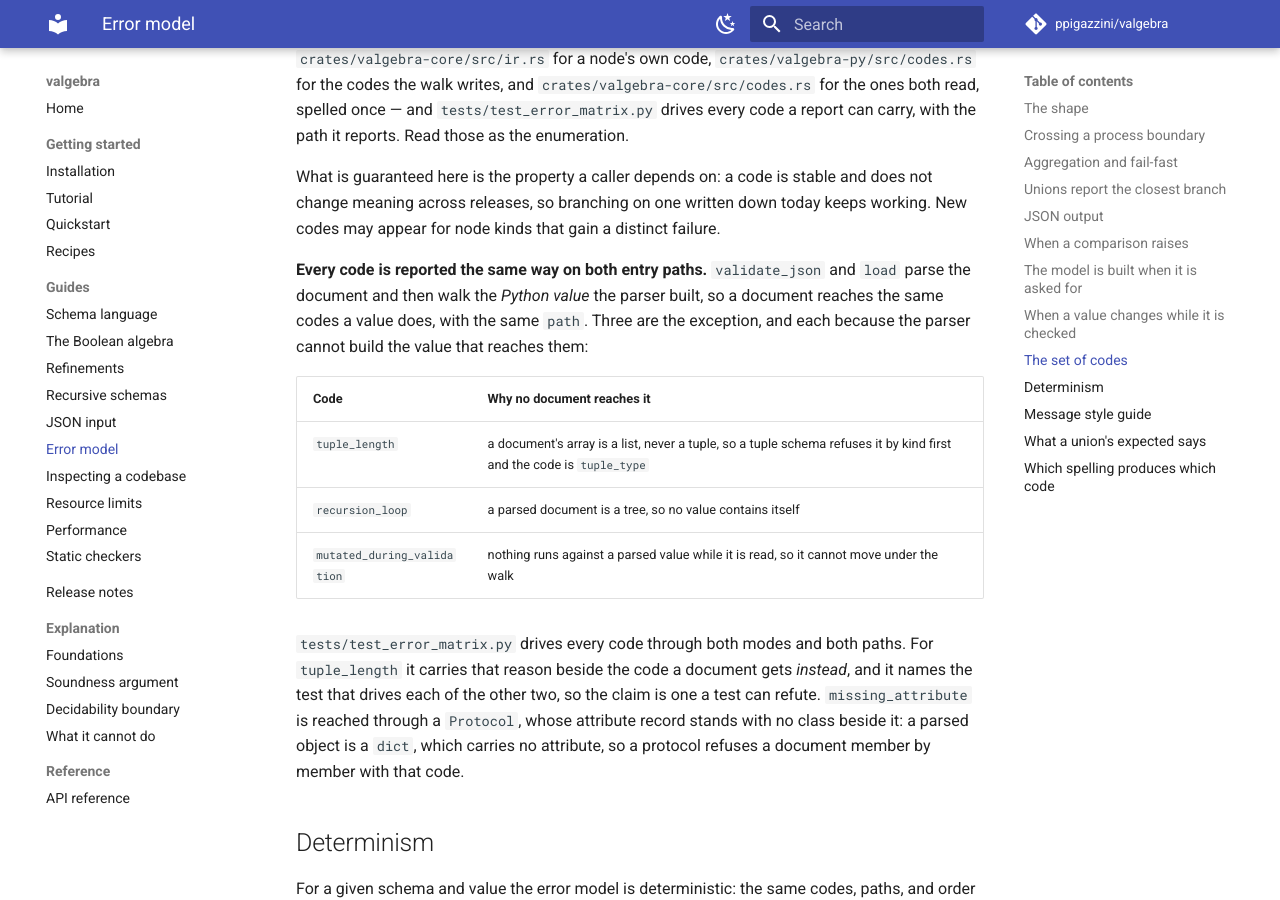
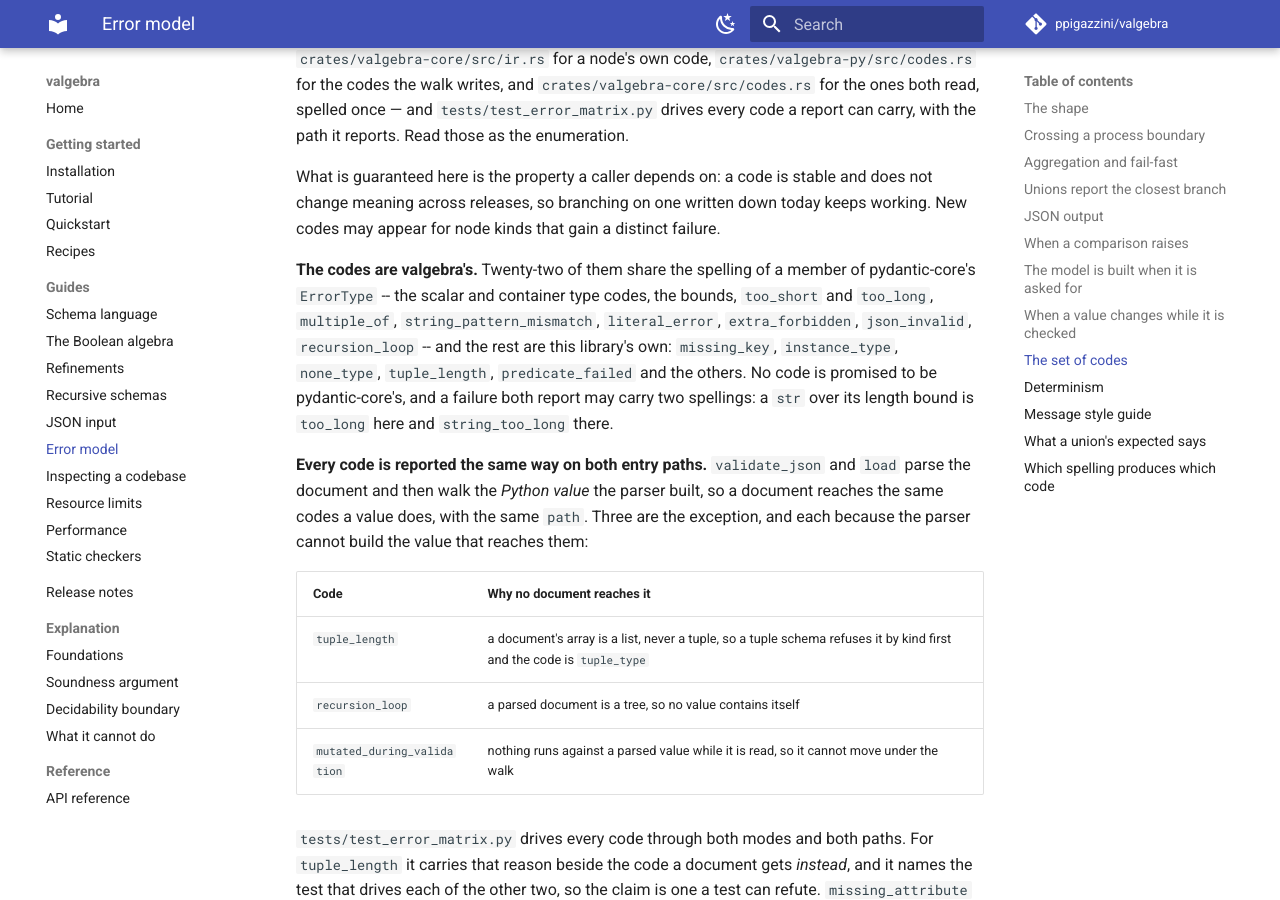
Before and after one commit to ppigazzini/valgebra, an MkDocs documentation site: the page built from docs/08-error-model.md, in a window 1280 px wide and 900 px high, scrolled down 8315 px. Built offline with MkDocs 1.6.1 and Material for MkDocs 9.7.7, drawn with Linux system fonts in a browser that asks for light colours; comment, search, counter and statistics services are not loaded.

```diff
--- a/docs/08-error-model.md
+++ b/docs/08-error-model.md
@@ -415,6 +415,15 @@ What is guaranteed here is the property a caller depends on: a code is stable an
 does not change meaning across releases, so branching on one written down today
 keeps working. New codes may appear for node kinds that gain a distinct failure.
 
+**The codes are valgebra's.** Twenty-two of them share the spelling of a member
+of pydantic-core's `ErrorType` -- the scalar and container type codes, the
+bounds, `too_short` and `too_long`, `multiple_of`, `string_pattern_mismatch`,
+`literal_error`, `extra_forbidden`, `json_invalid`, `recursion_loop` -- and the
+rest are this library's own: `missing_key`, `instance_type`, `none_type`,
+`tuple_length`, `predicate_failed` and the others. No code is promised to be
+pydantic-core's, and a failure both report may carry two spellings: a `str`
+over its length bound is `too_long` here and `string_too_long` there.
+
 **Every code is reported the same way on both entry paths.** `validate_json` and
 `load` parse the document and then walk the *Python value* the parser built, so
 a document reaches the same codes a value does, with the same `path`. Three are
```
Also changed, not shown: Cargo.toml (+9 -0 lines), 4 other files.
